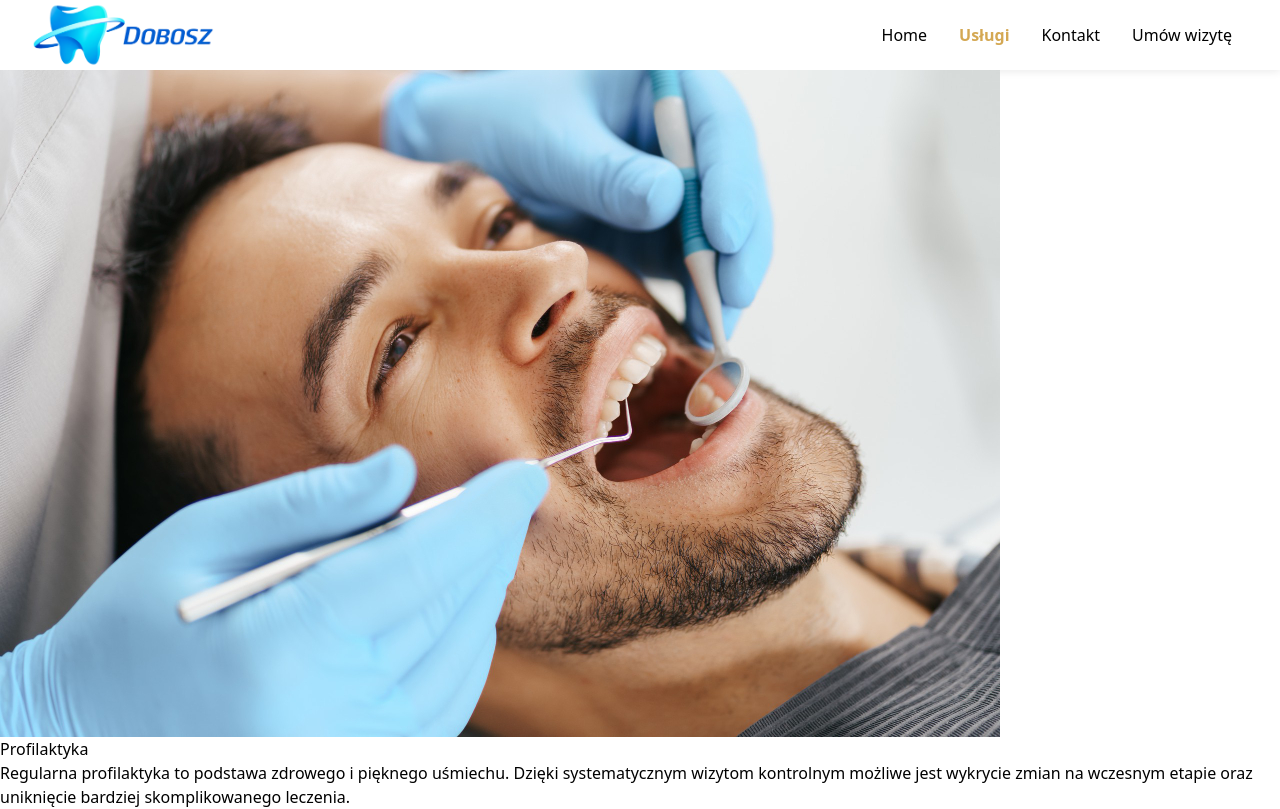
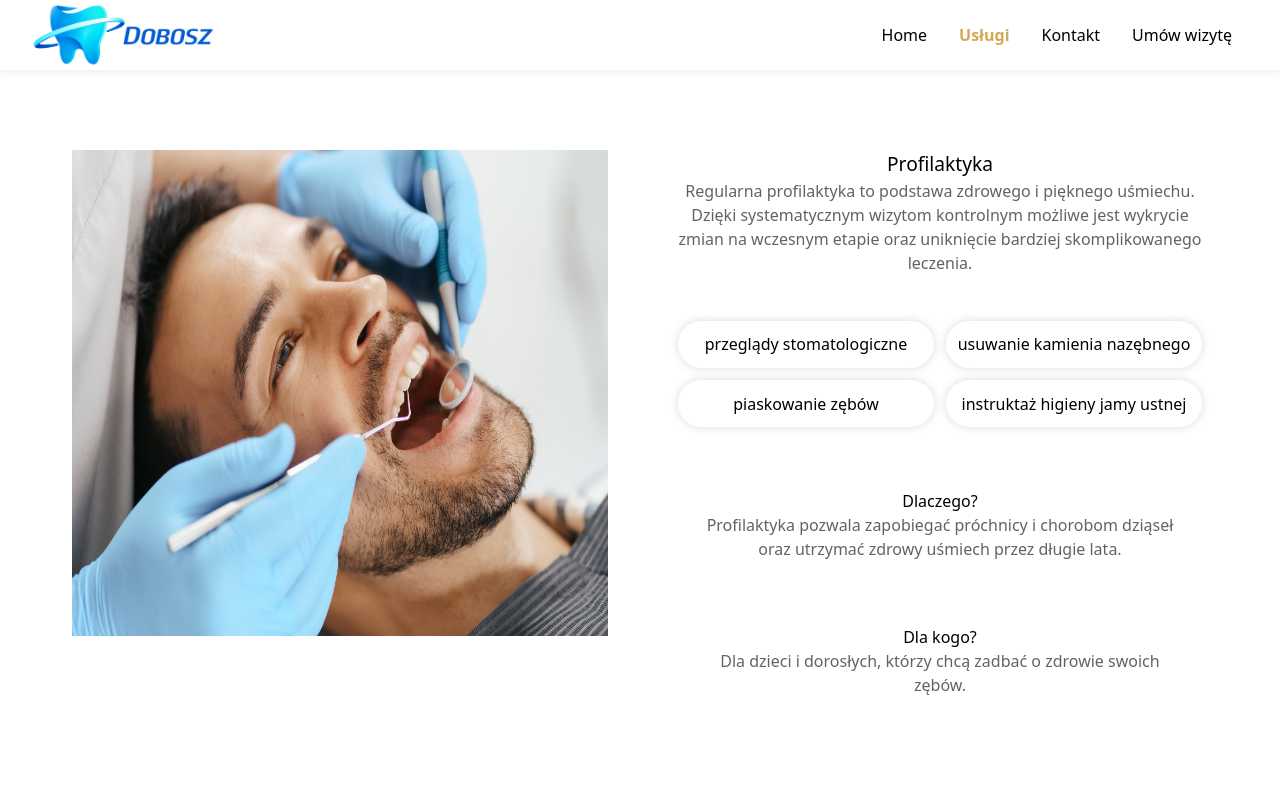
Before and after one commit to pawli444/dental-clinic-website, a React (Vite) app: page /uslugi in a window 1280 px wide. Shown: the top 809 px of the page. Built offline with nearby package versions, Linux system fonts and the light colour scheme.

Commit message:
feat: implement OfferCard styling and layout adjustments, update Navbar links structure, and refine service descriptions

```diff
--- a/src/components/molecules/OfferCard/OfferCard.css
+++ b/src/components/molecules/OfferCard/OfferCard.css
@@ -0,0 +1,90 @@
+
+
+.offercard-box{
+    max-width: 1200px;
+    margin: 0 auto;
+    border: 1 px solid blue;
+
+    display: flex;
+    flex-direction: row;
+    justify-content: center;
+
+    margin-bottom: 5rem;
+    margin-top: 3rem;;
+
+}
+
+.offercard-box.left{
+    flex-direction: row;
+}
+
+.offercard-box.right{
+    flex-direction: row-reverse;
+}
+
+
+.offercard-box img{
+    height: 550px;
+    width: 400px;
+    flex:1;
+    padding: 2rem;
+}
+
+.offer-content-wrapper{
+    display: flex;
+    flex-direction: column;
+    justify-content: center;
+    text-align: center;
+    flex:1;
+    padding: 2rem;
+}
+
+.offer-content-wrapper h2{
+    font-size: 1.2rem;
+    font-weight: 500;
+}
+
+.longDescription{
+    color: rgba(0, 0, 0, 0.616);
+}
+
+.scope-items{
+    margin-top: 2.5rem;
+    margin-bottom: 1.5rem;
+    display: grid;
+    grid-template-columns: repeat(2, 1fr);
+}
+
+.scope-items li{
+    display: flex;
+    justify-content: center;
+    align-items: center;
+    padding: 0.2rem;
+    margin: 0.4rem;
+    border-radius: 3rem;
+    box-shadow: 0 0 10px rgba(0, 0, 0, 0.144);
+    transition: box-shadow 0.25s ease, transform 0.25s ease;
+
+}
+
+.scope-items li:hover{
+    box-shadow: 0 0 10px rgba(0, 0, 0, 0.404);
+    transform: translateY(-2px);
+}
+
+.scope-items p{
+    padding: 0.5rem;
+}
+
+.offer-questions{
+    padding: 2rem;
+}
+
+.offer-questions h3{
+    font-weight: 500;
+}
+
+.offer-questions p{
+    color: rgba(0, 0, 0, 0.616);
+
+}
--- a/src/components/molecules/OfferCard/OfferCard.tsx
+++ b/src/components/molecules/OfferCard/OfferCard.tsx
@@ -4,27 +4,35 @@ import type { ExtendedService } from "../../../types/index"
 
 
 
-function OfferCard({ name, description, imageURL, longDescription, scope, why, forWho  }: ExtendedService){
+function OfferCard({ id, name, description, imageURL, longDescription, scope, why, forWho  }: ExtendedService){
     return(
         <>
-            <div className="offercard-box">
+            <div className={`offercard-box ${id%2==0 ? "right" : "left"}`}>
 
                 <img src={imageURL} alt={description}/>
+
+                <div className="offer-content-wrapper">
+
                     <h2> {name}</h2>
 
-                <p>{longDescription}</p>
+                    <p className="longDescription">{longDescription}</p>
 
-                <ul>
+                    <ul className="scope-items">
                         {scope.map((item) => (
-                        <li>{item}</li>
+                            <li><p>{item}</p></li>
                         ))}
                     </ul>
 
+                    <div className="offer-questions">
                         <h3> Dlaczego?</h3>
                         <p>{why}</p>
+                    </div>
 
+                    <div className="offer-questions">
                         <h3> Dla kogo?</h3>
                         <p>{forWho}</p>
+                    </div>
+                </div>
 
             </div>
         </>
--- a/src/components/organisms/Navbar/Navbar.css
+++ b/src/components/organisms/Navbar/Navbar.css
@@ -13,6 +13,7 @@
   color: #d4a853;
   font-weight: 600;
 }
+
 
 .nav-wrapper img{
     height: 67px;
--- a/src/components/organisms/Navbar/Navbar.tsx
+++ b/src/components/organisms/Navbar/Navbar.tsx
@@ -11,12 +11,24 @@ function Navbar(){
             <NavLink to="/">
                <img src={logo} alt={clinicName} />
             </NavLink>
-            <ul>
-                <li role="button"><NavLink to="/" alt="logo">Home</NavLink></li>
-                <li role="button"><NavLink to="/uslugi">Usługi</NavLink></li>
-                <li role="button"><NavLink to="/kontakt">Kontakt</NavLink></li>
-                <li role="button"><NavLink to="/kontakt" className="btn-primary">Umów wizytę</NavLink></li>
-            </ul>
+        <ul>
+            <NavLink to="/">
+                <li role="button">Home</li>
+            </NavLink>
+
+            <NavLink to="/uslugi">
+                <li role="button">Usługi</li>
+            </NavLink>
+
+            <NavLink to="/kontakt">
+                <li role="button">Kontakt</li>
+            </NavLink>
+
+            <NavLink to="/kontakt" className="btn-primary">
+                <li role="button">Umów wizytę</li>
+            </NavLink>
+        </ul>
+
         </nav>
     )
 }
--- a/src/data/services.ts
+++ b/src/data/services.ts
@@ -30,9 +30,8 @@ export const extendedServices: ExtendedService[] = [
     longDescription: "Regularna profilaktyka to podstawa zdrowego i pięknego uśmiechu. Dzięki systematycznym wizytom kontrolnym możliwe jest wykrycie zmian na wczesnym etapie oraz uniknięcie bardziej skomplikowanego leczenia.",
     scope: [
       "przeglądy stomatologiczne",
-      "usuwanie kamienia nazębnego (skaling)",
-      "piaskowanie i polerowanie zębów",
-      "fluoryzacja",
+      "usuwanie kamienia nazębnego",
+      "piaskowanie zębów",
       "instruktaż higieny jamy ustnej"
     ],
     why: "Profilaktyka pozwala zapobiegać próchnicy i chorobom dziąseł oraz utrzymać zdrowy uśmiech przez długie lata.",
@@ -81,7 +80,6 @@ export const extendedServices: ExtendedService[] = [
       "wizyty adaptacyjne",
       "leczenie próchnicy u dzieci",
       "lakowanie",
-      "fluoryzacja",
       "edukacja higieny"
     ],
     why: "Wczesna profilaktyka i leczenie pomagają uniknąć problemów w przyszłości.",
```
Lines whose indentation alone changed are shown as unchanged.
